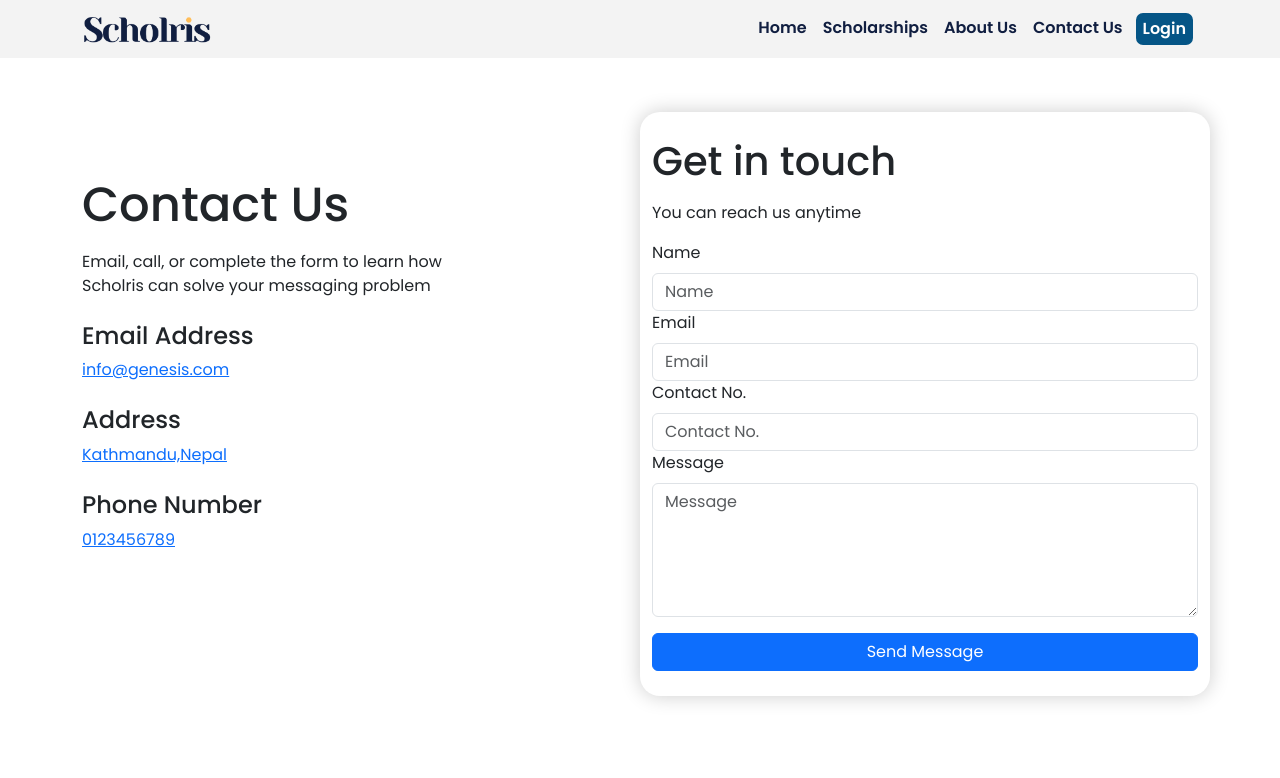
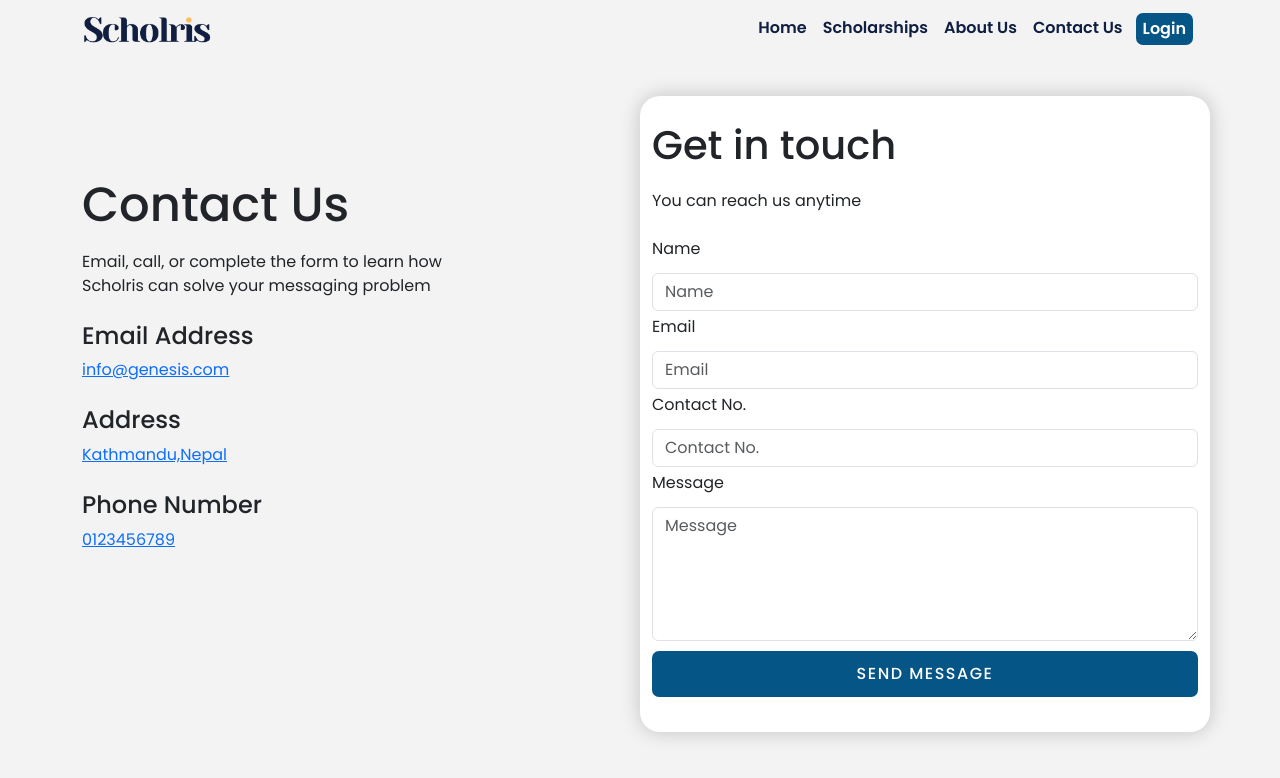
Before and after one commit to scholris/scholris.github.io, a PHP site: page /Pages/contactus.html in a window 1280 px wide. Shown: the top 778 px of the page. Run offline with PHP 8.4, Linux system fonts and the light colour scheme.

Commit message:
changes done

```diff
--- a/Pages/contactus.html
+++ b/Pages/contactus.html
@@ -13,7 +13,7 @@
   <title>Contact Us</title>
 </head>
 
-<body>
+<body style="background-color: #f3f3f3;">
   <!--navbar starts-->
   <nav class="navbar navbar-expand-lg fixed-top">
     <div class="container">
@@ -55,38 +55,39 @@
           Scholris can solve your messaging problem</p>
           <div class="contact-info">
             <h4 class="contact-details">Email Address</h4>
-            <a href="#">info@genesis.com</a>
+            <a href="mailto:info@genesis.com">info@genesis.com</a>
             <h4 class="contact-details">Address</h4>
             <a href="https://maps.app.goo.gl/Ximihfc8gaPmtmCV7">Kathmandu,Nepal</a>
             <h4 class="contact-details">Phone Number</h4>
-            <a href="#">0123456789</a>
+            <a href="tel:0123456789">0123456789</a>
           </div>
       </div>
 <!--left column ends-->
 <!--right column-->
-      <div class="col-12 col-md-6 mt-3 right-column">
+      <div class="col-12 col-md-6 right-column">
           <div class="right-column-text">
             <h1 class="right-column-top">Get in touch</h1>
             <p class="right-column-after-heading mb-3 mt-3">You can reach us anytime</p>
             <label for="name" class="form-label">Name</label>
-            <input type="text" class="form-control" id="name" name="name" placeholder="Name" required />
+            <input type="text" class="form-control" id="name" name="name" placeholder="Name"required />
           </div>
           <div class="right-column-text">
             <label for="email" class="form-label">Email</label>
-            <input type="email" class="form-control" id="email" name="email" placeholder="Email" required />
+            <input type="email" class="form-control" id="email" name="email" placeholder="Email"required />
           </div>
           <div class="right-column-text">
             <label for="contact" class="form-label">Contact No.</label>
-            <input type="text" class="form-control" id="contact" name="contact" placeholder="Contact No." required />
+            <input type="text" class="form-control" id="contact" name="contact" placeholder="Contact No."required />
           </div>
           <div class="right-column-text">
             <label for="message" class="form-label">Message</label>
 
             <textarea class="form-control" id="message" name="message" placeholder="Message" rows="5" required></textarea>
           </div>
-          <div class="right-column-text mt-3">
-            <button type="submit" class="btn btn-primary w-100">Send Message</button>
-          </div>
+          <div class="sendmessage">
+            <div class="text-center">
+              <button type="submit" class="primary-btn-filled w-100">Send Message</button>
+            </div>
           <!--right column ends-->
       </div>
     </div>
--- a/Stylesheets/contactus.css
+++ b/Stylesheets/contactus.css
@@ -10,9 +10,29 @@
   border-radius: 20px;
   background-color: #fff;
   box-shadow: 0 0 20px rgba(0, 0, 0, 0.2);
-  line-height: 1.5;
+  line-height: 2;
 }
 
 .contact-details{
   margin-top: 1.5rem;
 }
+.form-control:focus {
+  /* overwriting bs css */
+  box-shadow: none !important;
+}
+
+.form-select:focus {
+  /* overwriting bs css */
+  box-shadow: none !important;
+}
+
+.form-check-input:focus {
+  /* overwriting bs css */
+  box-shadow: none !important;
+}
+
+.form-check-input:checked {
+  /* overwriting bs css */
+  background-color: var(--primary-text-color) !important;
+  border-color: var(--primary-text-color) !important;
+}
```
